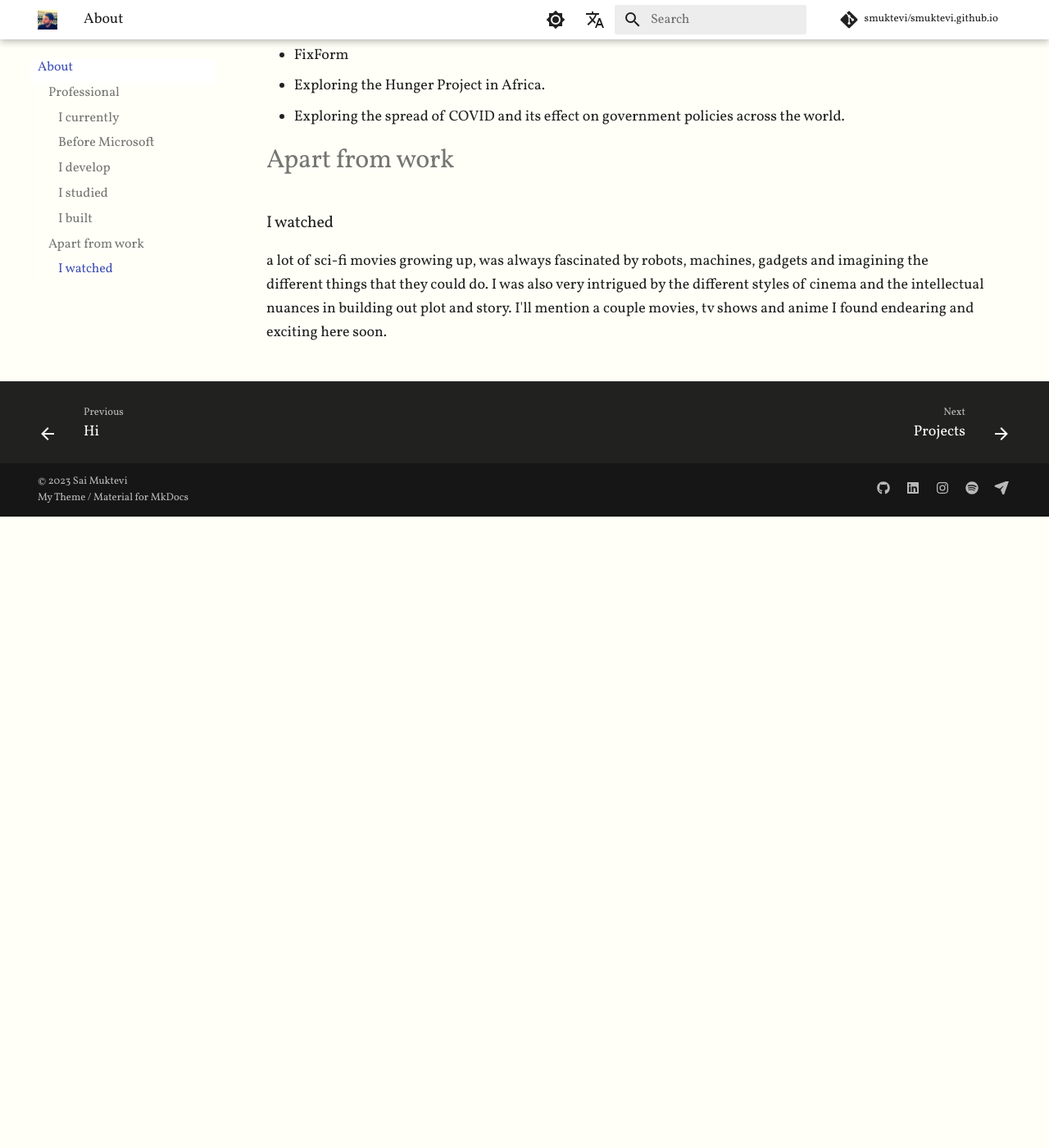
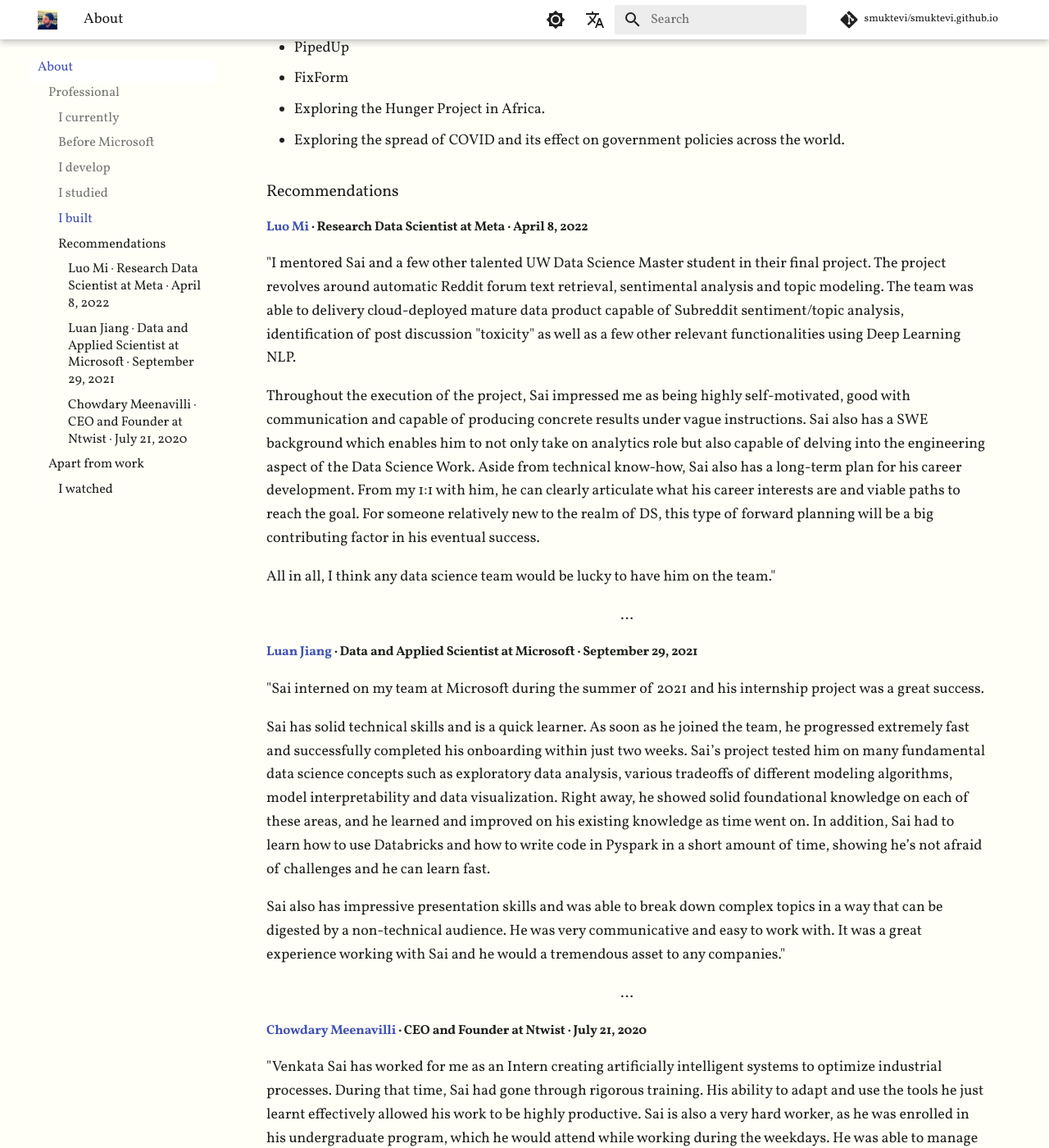
Before and after one commit to smuktevi/smuktevi.github.io, an MkDocs documentation site: the page built from docs/about.md, in a window 1280 px wide and 1400 px high, scrolled down 1613 px. Shown: the whole window at 82% size. Built offline with MkDocs 1.6.1 and Material for MkDocs 9.7.7, drawn with Linux system fonts in a browser that asks for light colours; comment, search, counter and statistics services are not loaded; before the commit the page ends 2243 px from its top, so only the background shows below that; some of the changed text lies outside the part shown.

Commit message:
added recommendations

```diff
--- a/docs/about.md
+++ b/docs/about.md
@@ -4,12 +4,12 @@
 
 ### I currently
 
-work as a data scientist on the Microsoft Edge browser. I have become increasingly involved with ways to understand our users better in order to provide them with the right features and tools they need to browse the web.
+work as a data scientist on the Microsoft Edge browser with data coming in from millions of users from all over the world. I have become increasingly involved with ways to understand our users better in order to provide them with the right features and tools they need to browse the web.
 
 > "The Web as I envisaged it, we have not seen it yet. The future is still so much bigger than the past."
 > - Tim Berners-Lee
 
-More specifically, I'm part of efforts in building models and deploying them on the client to understand user needs and behavior from client signals without having to pull user data into our servers. I'm also a part of uncovering heterogeneity effects in our experiments of great features and additions in our product. Though my title says data scientist I would place myself more as a data and software professional - finding the sweet spot between working as a data scientist and software engineer.
+More specifically, I'm part of efforts in building models and deploying them on the client to understand user needs and behavior from client signals without having to use server-side data for user segmentation. I'm also a part of uncovering heterogeneity effects in our experiments due to user segments that arise because of multiple factors. I help design and reiterate on features and additions in our product. Though my title says data scientist I would place myself more as a data and software professional - finding the sweet spot between working as a data scientist and software engineer.
 
 ### Before Microsoft
 
@@ -46,6 +46,32 @@ a couple side projects along the way:
 - Exploring the Hunger Project in Africa.
 - Exploring the spread of COVID and its effect on government policies across the world.
 
+### Recommendations
+
+#### [Luo Mi](https://www.linkedin.com/in/luomi) · Research Data Scientist at Meta · April 8, 2022
+
+"I mentored Sai and a few other talented UW Data Science Master student in their final project. The project revolves around automatic Reddit forum text retrieval, sentimental analysis and topic modeling. The team was able to delivery cloud-deployed mature data product capable of Subreddit sentiment/topic analysis, identification of post discussion "toxicity" as well as a few other relevant functionalities using Deep Learning NLP.
+
+Throughout the execution of the project, Sai impressed me as being highly self-motivated, good with communication and capable of producing concrete results under vague instructions. Sai also has a SWE background which enables him to not only take on analytics role but also capable of delving into the engineering aspect of the Data Science Work. Aside from technical know-how, Sai also has a long-term plan for his career development. From my 1:1 with him, he can clearly articulate what his career interests are and viable paths to reach the goal. For someone relatively new to the realm of DS, this type of forward planning will be a big contributing factor in his eventual success.
+
+All in all, I think any data science team would be lucky to have him on the team."
+<p style="text-align: center;">...</p>
+
+#### [Luan Jiang](https://www.linkedin.com/in/luan-jiang-75413857) · Data and Applied Scientist at Microsoft · September 29, 2021
+
+"Sai interned on my team at Microsoft during the summer of 2021 and his internship project was a great success.
+
+Sai has solid technical skills and is a quick learner. As soon as he joined the team, he progressed extremely fast and successfully completed his onboarding within just two weeks. Sai’s project tested him on many fundamental data science concepts such as exploratory data analysis, various tradeoffs of different modeling algorithms, model interpretability and data visualization. Right away, he showed solid foundational knowledge on each of these areas, and he learned and improved on his existing knowledge as time went on. In addition, Sai had to learn how to use Databricks and how to write code in Pyspark in a short amount of time, showing he’s not afraid of challenges and he can learn fast.
+
+Sai also has impressive presentation skills and was able to break down complex topics in a way that can be digested by a non-technical audience. He was very communicative and easy to work with. It was a great experience working with Sai and he would a tremendous asset to any companies."
+<p style="text-align: center;">...</p>
+
+#### [Chowdary Meenavilli](https://www.linkedin.com/in/chowdarymeenavilli) · CEO and Founder at Ntwist · July 21, 2020
+
+"Venkata Sai has worked for me as an Intern creating artificially intelligent systems to optimize industrial processes. During that time, Sai had gone through rigorous training. His ability to adapt and use the tools he just learnt effectively allowed his work to be highly productive. Sai is also a very hard worker, as he was enrolled in his undergraduate program, which he would attend while working during the weekdays. He was able to manage both the workload from NTWIST and his course while being successful at both. Along with this he was able to co-create a machine learning solution for an industrial process. The final product was able to make better operational decisions relative to the operator and increase profits by 42% of the time. I believe Venkata Sai has the ideal perspective to create machine learning solutions."
+
+<p style="text-align: center;">...</p>
+
 # Apart from work
 
 ### I watched
```
Also changed, not shown: docs/index.md (+1 -1 lines), site/index.html, site/search/search_index.json, 1 other file.
